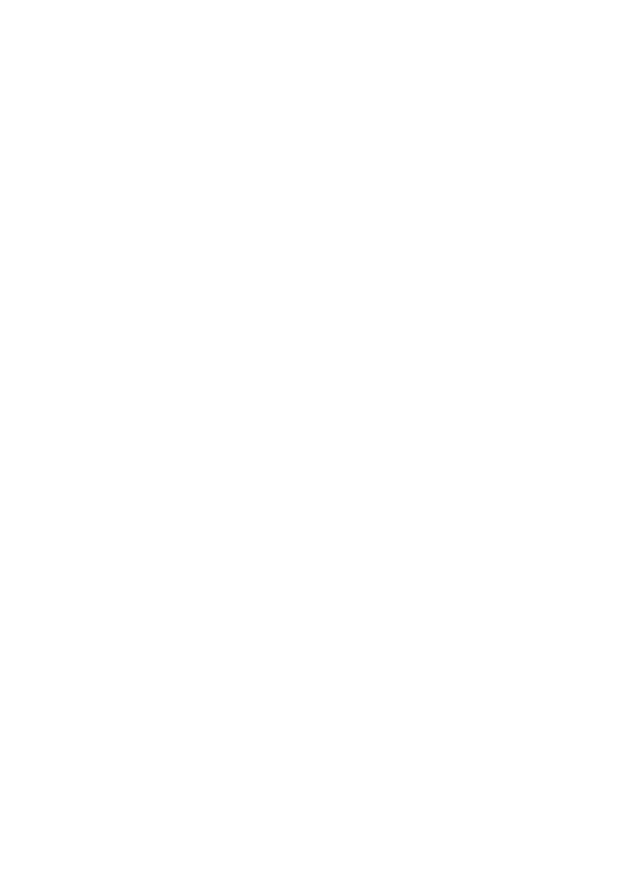
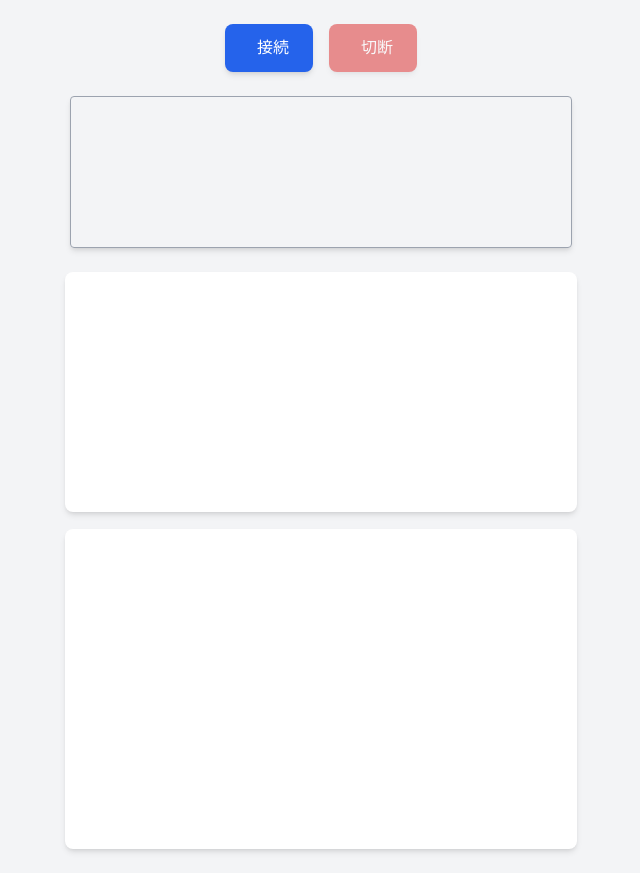
Before and after one commit to kudoh/nuxt-openai-realtimeapi-example, a Nuxt app: page /websocket in a window 1280 px wide. Before the commit this address had no page. Shown: the whole page, without its empty margins (319-959 px from the left). Before the commit the page ends 800 px from the top, so only its background shows below. Built offline with nearby package versions, Linux system fonts and the light colour scheme.

Commit message:
fix: add missing component

```diff
--- /dev/null
+++ b/pages/websocket.vue
@@ -0,0 +1,166 @@
+<script setup lang="ts">
+// Canvasタグ(波形表示用)
+const audioCanvas = useTemplateRef('audio-canvas');
+// メッセージ表示領域
+const messageContainer = useTemplateRef('message-container');
+const logContainer = useTemplateRef('log-container');
+
+// メッセージ、イベントログ出力
+const messageLog = ref<string[]>([]);
+const eventLog = ref<string[]>([]);
+
+function logMessage(message: string) {
+  messageLog.value.push(message);
+  if (messageContainer.value) scroll(messageContainer);
+}
+
+function logEvent(message: string) {
+  eventLog.value.push(message);
+  if (logContainer.value) scroll(logContainer);
+}
+
+function scroll(containerRef: Ref<HTMLElement | null>) {
+  nextTick(() => {
+    const container = containerRef.value;
+    if (!container) return;
+    container.scrollTop = container.scrollHeight;
+  });
+}
+
+// RealtimeAPIのサーバーイベントハンドラ
+function handleWebSocketMessage(message: MessageEvent) {
+  const event = JSON.parse(message.data);
+  logEvent(event.type);
+  switch (event.type) {
+    case 'response.audio.delta': {
+      enqueueAudio(base64ToArrayBuffer(event.delta));
+      break;
+    }
+    case 'response.audio_transcript.done':
+      setTimeout(() => logMessage(`🤖: ${event.transcript}`), 100);
+      break;
+    case 'conversation.item.input_audio_transcription.completed':
+      logMessage(`😄: ${event.transcript}`);
+      break;
+    case 'error':
+      logEvent(event.error);
+      if (isRecording.value) stopRecording();
+      if (event.code === 'session_expired') disconnect();
+      break;
+    default:
+      break;
+  }
+}
+
+// Realtime API
+const { connect, isConnected, disconnect, sendMessage } = useRealtimeApi({
+  url: 'ws://localhost:3000/ws',
+  logMessage,
+  onMessageCallback: handleWebSocketMessage,
+});
+
+function handleAudioFlush(buffer: ArrayBuffer) {
+  // マイクからの音声入力をRealtime APIに送信
+  sendMessage({ type: 'input_audio_buffer.append', audio: arrayBufferToBase64(buffer) });
+}
+
+const { startRecording, stopRecording, enqueueAudio, isRecording } = useAudio({
+  audioCanvas,
+  logMessage,
+  onFlushCallback: handleAudioFlush,
+});
+
+// イベントハンドラ(録音開始・終了ボタン)
+async function toggleRecording() {
+  if (isRecording.value) {
+    await stopRecording();
+  } else {
+    await startRecording();
+  }
+}
+
+onUnmounted(() => {
+  disconnect();
+});
+</script>
+
+<template>
+  <div class="app p-6 bg-gray-100 min-h-screen flex flex-col items-center justify-center">
+    <div class="flex gap-4 mb-6">
+      <button
+        :disabled="isConnected"
+        class="px-6 py-3 bg-blue-600 text-white rounded-lg shadow-md hover:bg-blue-700 transition-all flex items-center gap-2"
+        @click="connect"
+      >
+        <i class="fas fa-plug" /> 接続
+      </button>
+      <button
+        :disabled="!isConnected"
+        class="px-6 py-3 bg-red-600 text-white rounded-lg shadow-md hover:bg-red-700 transition-all flex items-center gap-2"
+        @click="disconnect"
+      >
+        <i class="fas fa-times-circle" /> 切断
+      </button>
+    </div>
+
+    <div
+      v-if="isConnected"
+      class="mb-6"
+    >
+      <button
+        class="px-6 py-3 bg-green-600 text-white rounded-lg shadow-md hover:bg-green-700 transition-all flex items-center gap-2"
+        @click="toggleRecording"
+      >
+        <i :class="isRecording ? 'fas fa-stop' : 'fas fa-play'" /> {{ isRecording ? '録音終了' : '録音開始' }}
+      </button>
+    </div>
+
+    <canvas
+      ref="audio-canvas"
+      width="500"
+      height="150"
+      class="border border-gray-400 rounded shadow-md mb-6"
+    />
+
+    <div
+      ref="message-container"
+      class="w-full max-w-lg h-60 overflow-y-auto bg-white rounded-lg shadow-md p-4"
+    >
+      <div
+        v-for="msg in messageLog"
+        :key="msg"
+        class="p-2 mb-2 bg-gray-100 rounded border border-gray-200 break-words"
+      >
+        {{ msg }}
+      </div>
+    </div>
+    <hr>
+    <div
+      ref="log-container"
+      class="w-full mt-4 max-w-lg h-80 overflow-y-auto bg-white rounded-lg shadow-md p-4"
+    >
+      <div
+        v-for="event in eventLog"
+        :key="event"
+        class="p-1 mb-1 bg-gray-100 break-words"
+      >
+        {{ event }}
+      </div>
+    </div>
+  </div>
+</template>
+
+<style scoped>
+.app {
+  font-family: 'Roboto', sans-serif;
+}
+
+button:disabled {
+  opacity: 0.5;
+  cursor: not-allowed;
+}
+
+button i {
+  font-size: 1.2em;
+}
+</style>
```
